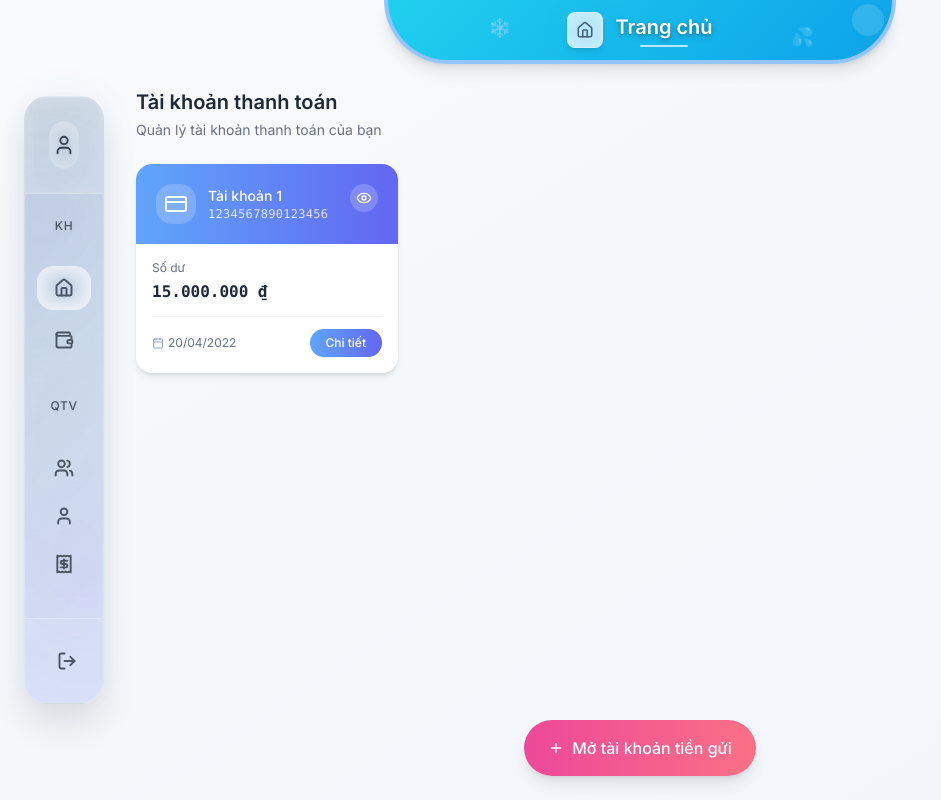
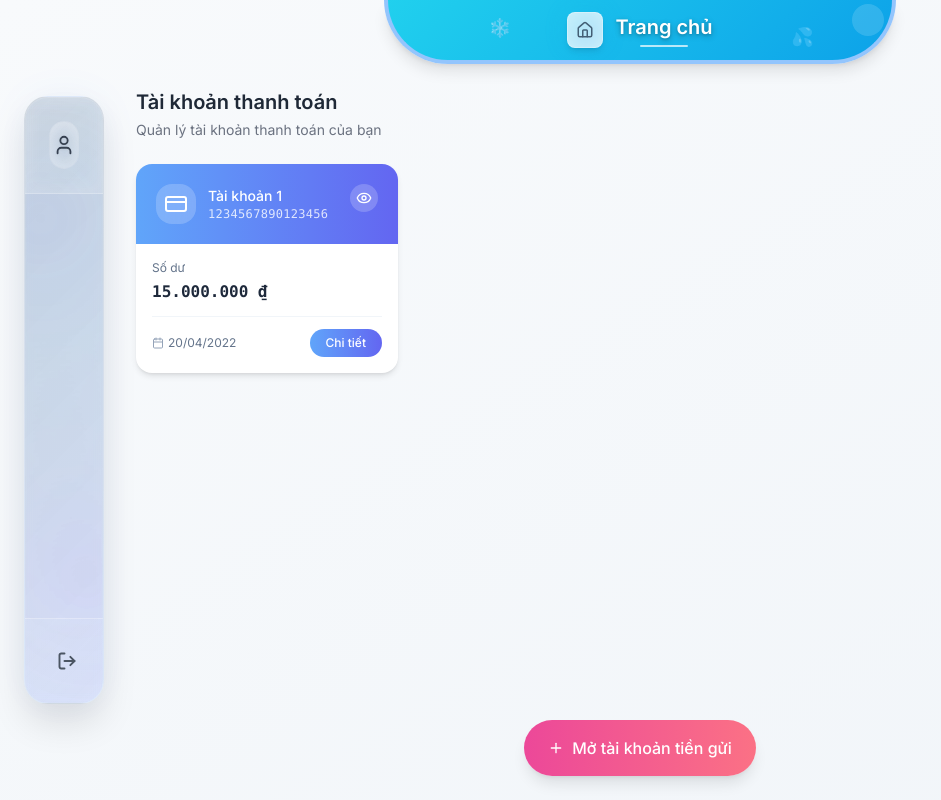
Before and after one commit to nghoanghien/sweet_frontend, a Next.js app: page /sweet-main in a window 1280 px wide. Shown: the whole page, without its empty margins (0-941 px from the left). Built offline with nearby package versions, Linux system fonts and the light colour scheme.

Commit message:
fix(UI): add proper permission when login success

```diff
--- a/src/app/sweet-main/LiquidGlassNavigation.jsx
+++ b/src/app/sweet-main/LiquidGlassNavigation.jsx
@@ -1,4 +1,4 @@
-import React, { useState, useEffect } from 'react';
+import React, { useState, useEffect, useMemo } from 'react';
 import { motion } from 'framer-motion';
 import {
   User,
@@ -15,6 +15,9 @@ import {
 import NavItem from '@/components/ui/custom/NavItem';
 import NavItemShimmer from '@/components/ui/custom/shimmer-types/NavItemShimmer';
 import ProfileShimmer from '@/components/ui/custom/shimmer-types/ProfileShimmer';
+import { useUser } from '@/store/useUserStore';
+import { getPermissions } from '@/utils/permissions';
+import { Permission } from '@/types/interfaces/enums';
 
 // Main Navigation Component
 const LiquidGlassNavigation = ({
@@ -27,13 +30,13 @@ const LiquidGlassNavigation = ({
     { id: "deposits", icon: Wallet, text: "Quản lý tiền gửi" }
   ],
   adminMenuItems = [
-    { id: "customers", icon: Users, text: "Quản lý khách hàng & tiền gửi" },
-    { id: "employees", icon: User, text: "Quản lý nhân viên" },
-    { id: "deposit-slips", icon: Receipt, text: "Tra cứu phiếu gửi tiền" },
-    { id: "savings-products", icon: PiggyBank, text: "Quản lý sản phẩm tiết kiệm" },
-    { id: "sales-reports", icon: LineChart, text: "Báo cáo doanh số" },
-    { id: "settings", icon: Settings, text: "Cài đặt hệ thống" },
-    { id: "permissions", icon: Lock, text: "Quản lý phân quyền" }
+    { id: "customers", icon: Users, text: "Quản lý khách hàng & tiền gửi", permission: Permission.CUSTOMERS },
+    { id: "employees", icon: User, text: "Quản lý nhân viên", permission: Permission.EMPLOYEES },
+    { id: "deposit-slips", icon: Receipt, text: "Tra cứu phiếu gửi tiền", permission: Permission.CUSTOMERS },
+    { id: "savings-products", icon: PiggyBank, text: "Quản lý sản phẩm tiết kiệm", permission: Permission.SAVING_PRODUCTS },
+    { id: "sales-reports", icon: LineChart, text: "Báo cáo doanh số", permission: Permission.SALE_REPORTS },
+    { id: "settings", icon: Settings, text: "Cài đặt hệ thống", permission: Permission.SETTINGS },
+    { id: "permissions", icon: Lock, text: "Quản lý phân quyền", permission: Permission.PERMISSIONS }
   ],
   onLogout = () => {},
   customerSectionTitle = "Dành cho khách hàng",
@@ -43,6 +46,7 @@ const LiquidGlassNavigation = ({
 }) => {
   const [navHovered, setNavHovered] = useState(false);
   const [isLoading, setIsLoading] = useState(true);
+  const { user, detailInfo, isAuthenticated } = useUser();
 
   useEffect(() => {
     // Simulate loading for 2 seconds
@@ -52,6 +56,36 @@ const LiquidGlassNavigation = ({
 
     return () => clearTimeout(timer);
   }, []);
+
+  // Determine user permissions and filter menu items
+  const { filteredCustomerItems, filteredAdminItems, shouldShowCustomerSection, shouldShowAdminSection } = useMemo(() => {
+    if (!isAuthenticated || !user || !detailInfo) {
+      return {
+        filteredCustomerItems: [],
+        filteredAdminItems: [],
+        shouldShowCustomerSection: false,
+        shouldShowAdminSection: false
+      };
+    }
+
+    const isEmployee = detailInfo.type === "NHANVIEN";
+
+    // Get user permissions from role
+    const userPermissions = user.vaiTro?.quyenHanIds ? getPermissions(user.vaiTro.quyenHanIds) : [];
+
+    // Filter admin items based on permissions
+    const filteredAdminItems = adminMenuItems.filter(item => {
+      if (!item.permission) return true; // Items without permission requirement are always shown
+      return userPermissions.includes(item.permission);
+    });
+
+    return {
+      filteredCustomerItems: customerMenuItems,
+      filteredAdminItems,
+      shouldShowCustomerSection: !isEmployee, // Hide customer section if user is employee
+      shouldShowAdminSection: isEmployee && showAdminSection // Show admin section only if user is employee
+    };
+  }, [isAuthenticated, user, detailInfo, customerMenuItems, adminMenuItems, showAdminSection]);
 
   const handleSectionChange = (sectionId) => {
     if (sectionId === "logout") {
@@ -284,6 +318,8 @@ const LiquidGlassNavigation = ({
         {/* Navigation items */}
         <div className="relative flex-1 py-6 px-3 flex flex-col overflow-hidden">
           {/* Customer Group */}
+          {shouldShowCustomerSection && (
+            <>
               <div className={`mb-4 ${navHovered ? "px-4" : "text-center"}`}>
                 <p className="text-xs text-gray-600 uppercase font-medium mb-3 drop-shadow-sm whitespace-nowrap overflow-hidden tracking-wider">
                   {navHovered ? customerSectionTitle : "KH"}
@@ -292,7 +328,7 @@ const LiquidGlassNavigation = ({
 
               {isLoading ? (
                 // Show shimmer placeholders for customer items
-            Array.from({ length: customerMenuItems.length }, (_, index) => (
+                Array.from({ length: filteredCustomerItems.length }, (_, index) => (
                   <NavItemShimmer
                     key={`customer-shimmer-${index}`}
                     expanded={navHovered}
@@ -300,7 +336,7 @@ const LiquidGlassNavigation = ({
                   />
                 ))
               ) : (
-            customerMenuItems.map((item) => {
+                filteredCustomerItems.map((item) => {
                   const IconComponent = item.icon;
                   return (
                     <NavItem
@@ -321,12 +357,14 @@ const LiquidGlassNavigation = ({
                   );
                 })
               )}
+            </>
+          )}
 
           {/* Admin Group */}
-          {showAdminSection && (
+          {shouldShowAdminSection && (
             <>
               <div
-                className={`mt-8 mb-4 ${navHovered ? "px-4" : "text-center"}`}
+                className={`mt-0 mb-4 ${navHovered ? "px-4" : "hidden text-center"}`}
               >
                 <p className="text-xs text-gray-600 uppercase font-medium mb-3 drop-shadow-sm whitespace-nowrap overflow-hidden tracking-wider">
                   {navHovered ? adminSectionTitle : "QTV"}
@@ -343,15 +381,15 @@ const LiquidGlassNavigation = ({
               >
                 {isLoading ? (
                   // Show shimmer placeholders for admin items
-                  Array.from({ length: adminMenuItems.length }, (_, index) => (
+                  Array.from({ length: filteredAdminItems.length }, (_, index) => (
                     <NavItemShimmer
                       key={`admin-shimmer-${index}`}
                       expanded={navHovered}
-                      index={index + customerMenuItems.length}
+                      index={index + filteredCustomerItems.length}
                     />
                   ))
                 ) : (
-                  adminMenuItems.map((item) => {
+                  filteredAdminItems.map((item) => {
                     const IconComponent = item.icon;
                     return (
                       <NavItem
@@ -388,7 +426,7 @@ const LiquidGlassNavigation = ({
           {isLoading ? (
             <NavItemShimmer
               expanded={navHovered}
-              index={customerMenuItems.length + adminMenuItems.length}
+              index={filteredCustomerItems.length + filteredAdminItems.length}
             />
           ) : (
             <NavItem
--- a/src/hooks/useEmployees.ts
+++ b/src/hooks/useEmployees.ts
@@ -24,7 +24,6 @@ export const useAllEmployees = () => {
   useEffect(() => {
     console.log("chuan bi lay du lieu nhan vien");
     fetchData();
-    console.log('lay xong du lieu nhan vien r ne');
   }, [fetchData]);
 
   const refreshEmployees = useCallback(() => {
--- a/src/services/employees.ts
+++ b/src/services/employees.ts
@@ -1,8 +1,13 @@
 import { callGetAllNhanVien } from "@/config/api";
 import { mapApiToUser } from "@/mappers/user.mapper";
+import { User } from "@/types/interfaces/user";
 
 export const getAllEmployees = async () => {
   const response = await callGetAllNhanVien();
   console.log("dữ liệu nhân viên trước kkhi map: ", response.data);
   return response.data?.map(mapApiToUser);
 }
+
+export const addNewEmployee = async (newEmployee: User) => {
+
+}
--- a/src/store/useUserStore.ts
+++ b/src/store/useUserStore.ts
@@ -1,12 +1,15 @@
 import { create } from 'zustand';
 import { persist } from 'zustand/middleware';
 import { login, logout, getAccountInformation } from '@/services/auth';
+import { callGetAccountInformation } from '@/config/api';
 import { IReqLoginDTO, IResLoginDTO, IUserGetAccountDTO, IUserLogin } from '@/types/auth';
 import { TypeUserEnum } from '@/types/enums/TypeUserEnum';
 
 interface UserState {
   user: IUserLogin | null;
   token: string | null;
+  detailInfo: IUserGetAccountDTO | null;
+  isAdmin: boolean;
   isAuthenticated: boolean;
   isLoading: boolean;
   error: string | null;
@@ -25,6 +28,8 @@ export const useUserStore = create<UserState>()(
     (set, get) => ({
       user: null,
       token: null,
+      detailInfo: null,
+      isAdmin: false,
       isAuthenticated: false,
       isLoading: false,
       error: null,
@@ -74,6 +79,29 @@ export const useUserStore = create<UserState>()(
             console.log('Is Authenticated:', true);
             console.log('===================================');
 
+            // Get detailed account information
+            try {
+              const detailResponse = await callGetAccountInformation();
+              if (detailResponse && detailResponse.data) {
+                const detailInfo = detailResponse.data;
+                const isAdmin = detailInfo.hasOwnProperty('employeeID');
+
+                set({
+                  detailInfo,
+                  isAdmin,
+                });
+
+                // Log detailed information
+                console.log('=== Detailed Account Information ===');
+                console.log('Detail Info:', detailInfo);
+                console.log('Has employeeID:', detailInfo.hasOwnProperty('employeeID'));
+                console.log('Is Admin:', isAdmin);
+                console.log('=====================================');
+              }
+            } catch (detailError) {
+              console.error('Error getting detailed account information:', detailError);
+            }
+
             return { success: true };
           } else {
             throw new Error('Đăng nhập thất bại');
@@ -92,6 +120,8 @@ export const useUserStore = create<UserState>()(
           set({
             user: null,
             token: null,
+            detailInfo: null,
+            isAdmin: false,
             isAuthenticated: false,
             isLoading: false,
             error: errorMessage,
@@ -114,6 +144,8 @@ export const useUserStore = create<UserState>()(
           set({
             user: null,
             token: null,
+            detailInfo: null,
+            isAdmin: false,
             isAuthenticated: false,
             isLoading: false,
             error: null,
@@ -127,6 +159,8 @@ export const useUserStore = create<UserState>()(
           set({
             user: null,
             token: null,
+            detailInfo: null,
+            isAdmin: false,
             isAuthenticated: false,
             isLoading: false,
             error: null,
@@ -145,7 +179,7 @@ export const useUserStore = create<UserState>()(
             : null;
 
           if (!token) {
-            set({ user: null, token: null, isAuthenticated: false });
+            set({ user: null, token: null, detailInfo: null, isAdmin: false, isAuthenticated: false });
             return;
           }
 
@@ -180,6 +214,8 @@ export const useUserStore = create<UserState>()(
           set({
             user: null,
             token: null,
+            detailInfo: null,
+            isAdmin: false,
             isAuthenticated: false,
             isLoading: false,
             error: error.message || 'Phiên đăng nhập đã hết hạn',
@@ -211,6 +247,8 @@ export const useUserStore = create<UserState>()(
       partialize: (state) => ({
         user: state.user,
         token: state.token,
+        detailInfo: state.detailInfo,
+        isAdmin: state.isAdmin,
         isAuthenticated: state.isAuthenticated,
       }),
     }
@@ -219,8 +257,8 @@ export const useUserStore = create<UserState>()(
 
 // Selectors for better performance
 export const useUser = () => {
-  const { user, isAuthenticated, isLoading, error } = useUserStore();
-  return { user, isAuthenticated, isLoading, error };
+  const { user, detailInfo, isAdmin, isAuthenticated, isLoading, error } = useUserStore();
+  return { user, detailInfo, isAdmin, isAuthenticated, isLoading, error };
 };
 
 export const useUserActions = () => {
--- a/src/utils/permissions.ts
+++ b/src/utils/permissions.ts
@@ -46,3 +46,59 @@ export const getAllPermissions = (): Array<{ permission: Permission; label: stri
 export const isValidPermission = (permission: string): permission is Permission => {
   return Object.values(Permission).includes(permission as Permission);
 };
+
+/**
+ * Lấy danh sách action codes cho một permission
+ * @param permission - Permission enum value
+ * @returns Array of action codes (numbers from 1 to 92)
+ */
+export const getActionCodes = (permission: Permission): number[] => {
+  switch (permission) {
+    case Permission.PAYMENT_ACCOUNT:
+      return [8];
+    case Permission.SAVING_ACCOUNTS:
+      return [11];
+    case Permission.CUSTOMERS:
+      return [13];
+    case Permission.EMPLOYEES:
+      return [61];
+    case Permission.SAVING_PRODUCTS:
+      return [20, 64];
+    case Permission.SALE_REPORTS:
+      return [4, 19];
+    case Permission.SETTINGS:
+      return [35];
+    case Permission.PERMISSIONS:
+      return [33];
+    default:
+      return [];
+  }
+};
+
+/**
+ * Kiểm tra xem tất cả giá trị trong array thứ 2 có trong array thứ nhất không
+ * @param mainArray - Array chính chứa các giá trị
+ * @param subArray - Array con cần kiểm tra
+ * @returns True nếu tất cả giá trị trong subArray đều có trong mainArray
+ */
+export const isSubsetOf = (mainArray: number[], subArray: number[]): boolean => {
+  return subArray.every(item => mainArray.includes(item));
+};
+
+/**
+ * Lấy danh sách permissions dựa trên array action codes đầu vào
+ * @param actionCodes - Array các action codes
+ * @returns Array các permissions có action codes thuộc về actionCodes đầu vào
+ */
+export const getPermissions = (actionCodes: number[]): Permission[] => {
+  const permissions: Permission[] = [];
+
+  Object.values(Permission).forEach(permission => {
+    const permissionActionCodes = getActionCodes(permission);
+    if (isSubsetOf(actionCodes, permissionActionCodes)) {
+      permissions.push(permission);
+    }
+  });
+
+  return permissions;
+};
```
Also changed, not shown: src/mappers/user.mapper.ts (+25 -0 lines), src/services/customers.ts (+6 -1 lines), src/data/permissions.ts (added). Lines whose indentation alone changed are shown as unchanged.
